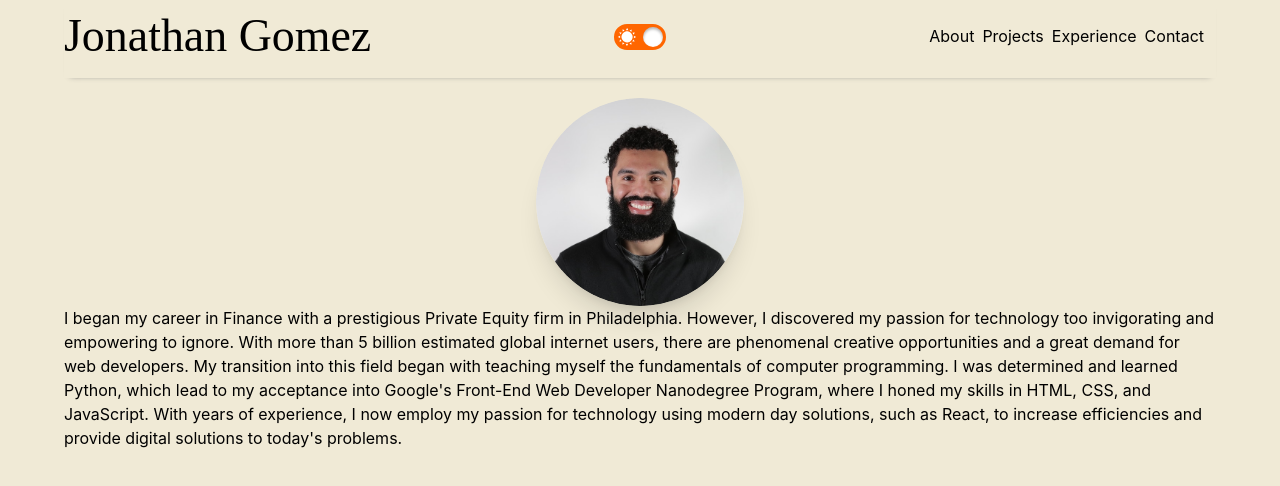
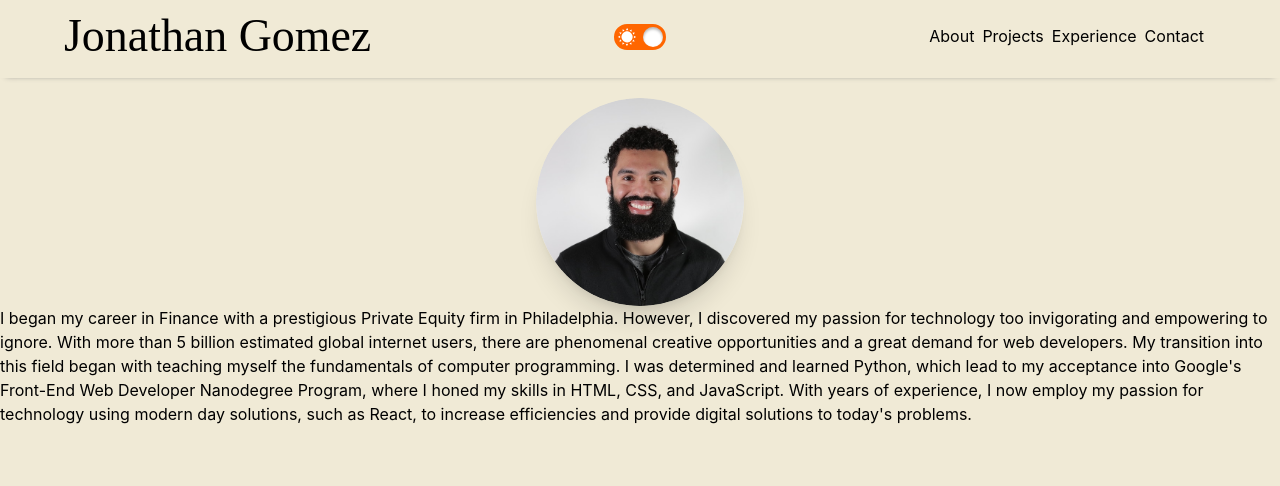
Before and after one commit to gomezjonathan46/portfolio, a React (Create React App) app: page / in a window 1280 px wide. Shown: the top 486 px of the page. Built offline with nearby package versions, Linux system fonts and the light colour scheme; the HTML template or start-up script is replaced by a standard one; a web font is replaced by a local one.

Commit message:
Make nav shadow full width

```diff
--- a/src/App.js
+++ b/src/App.js
@@ -4,7 +4,7 @@ import About from "./features/about/About";
 
 function App() {
   return (
-    <div>
+    <div className="">
       <Nav />
       <About />
     </div>
--- a/src/features/about/About.js
+++ b/src/features/about/About.js
@@ -2,7 +2,7 @@ export default function About() {
   return (
     <div className="flex flex-col items-center">
       <img
-        className="mb-[1.15rem] md:mb-0 h-52 w-52 rounded-full shadow-xl"
+        className="mb-[1.15rem] h-52 w-52 rounded-full shadow-xl md:mb-0"
         src={require("./assets/me.png")}
         alt="Jonathan Gomez"
       />
--- a/src/features/nav/Nav.js
+++ b/src/features/nav/Nav.js
@@ -3,8 +3,8 @@ import Menu from "./components/Menu";
 
 export default function Nav() {
   return (
-    <div className="shadow-bottom sticky top-0 z-50 mb-5 bg-[#f0ead6] py-3 max-h-[60px] sm:max-h-[64px] md:max-h-[78px]">
-      <div className="relative flex items-start md:mb-10 md:items-center">
+    <div className="shadow-bottom sticky top-0 z-50 mb-5 max-h-[60px] bg-[#f0ead6] py-3 sm:max-h-[64px] md:max-h-[78px]">
+      <div className="relative mx-[5%] flex items-start md:mb-10 md:items-center">
         <button className="google-font z-10 text-nowrap text-3xl sm:text-4xl md:text-[2.87rem]">
           Jonathan Gomez
         </button>
--- a/src/index.css
+++ b/src/index.css
@@ -10,8 +10,6 @@ body {
   -webkit-font-smoothing: antialiased;
   -moz-osx-font-smoothing: grayscale;
   background-color: #f0ead6;
-  margin: auto;
-  max-width: 90%;
   font-size: 16px;
 }
 
```
